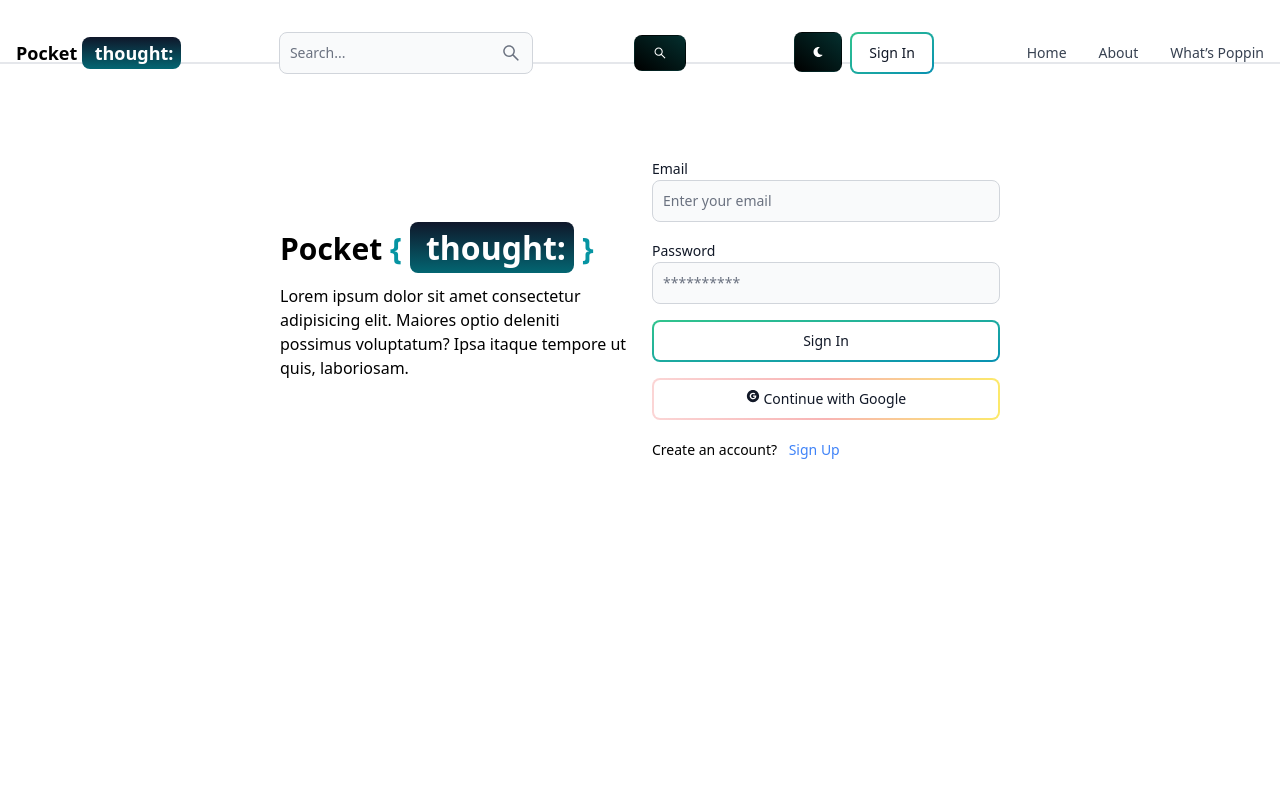
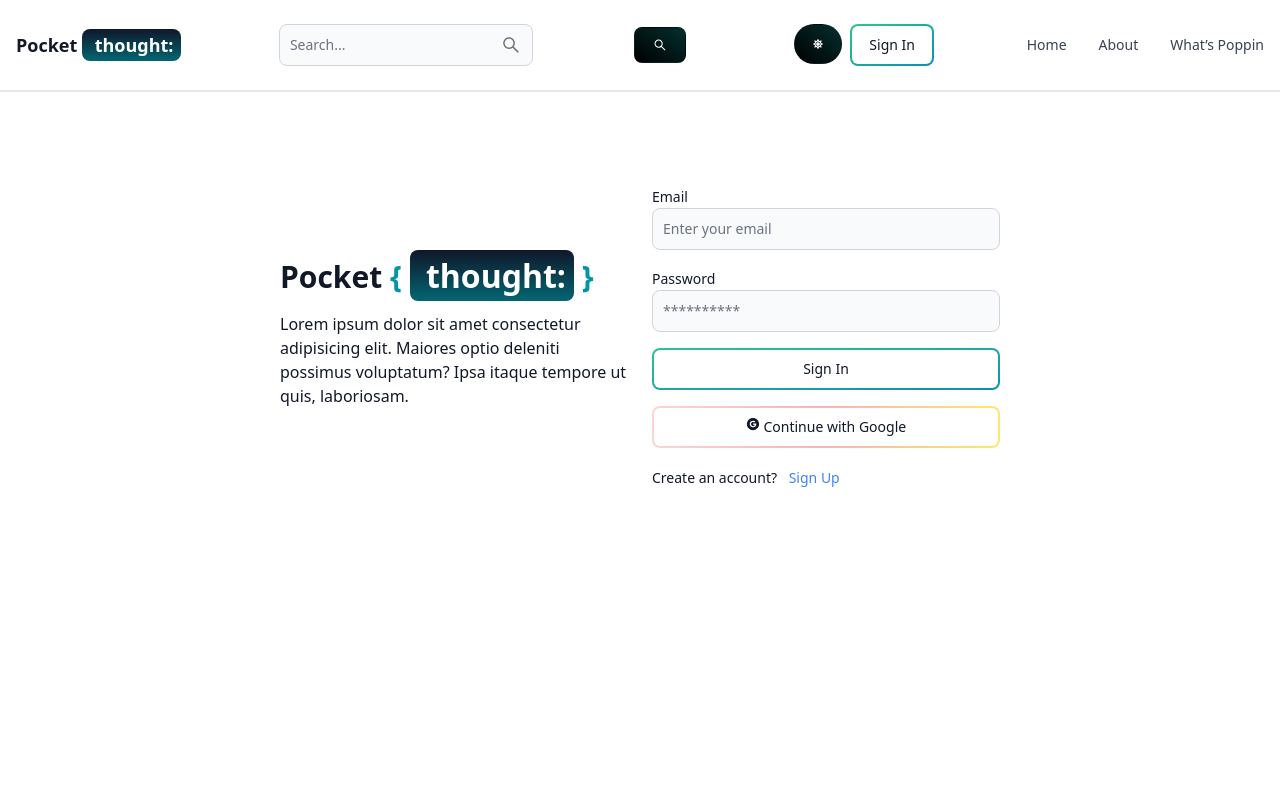
Before and after one commit to TerRosales/tr-blog, a React (Vite) app in the folder client/: page /signin in a window 1280 px wide. Shown: the top 800 px of the page. Built offline with nearby package versions, Linux system fonts and the light colour scheme; no server answers.

Commit message:
Light/Dark Mode

```diff
--- a/client/src/components/Header.jsx
+++ b/client/src/components/Header.jsx
@@ -2,16 +2,19 @@
 import Logo from "./Logo";
 import { Navbar, TextInput, Button, Dropdown, Avatar } from "flowbite-react";
 import { AiOutlineSearch } from "react-icons/ai";
-import { FaMoon } from "react-icons/fa";
+import { FaMoon, FaSun } from "react-icons/fa";
 import { Link, useLocation } from "react-router-dom";
-import { useSelector } from "react-redux";
+import { useSelector, useDispatch } from "react-redux";
+import { toggleTheme } from "../redux/theme/themeSlice";
 
 const Header = () => {
   const path = useLocation().pathname;
+  const dispatch = useDispatch();
   const { currentUser } = useSelector((state) => state.user);
+  const { theme } = useSelector((state) => state.theme);
 
   return (
-    <Navbar className="border-b-2 p-0 m-0 my-2 h-14">
+    <Navbar className="border-b-2 p-0 m-0 h-22">
       <Logo />
       <form>
         <TextInput
@@ -25,8 +28,14 @@
         <AiOutlineSearch />
       </Button>
       <div className="flex">
-        <Button className="w-12 h-10 hidden sm:inline button-gradient">
-          <FaMoon />
+        <Button
+          className="w-12 h-10 hidden sm:inline button-gradient"
+          pill
+          onClick={() => {
+            dispatch(toggleTheme());
+          }}
+        >
+          {theme === "light" ? <FaSun /> : <FaMoon />}
         </Button>
         {currentUser ? (
           <Dropdown
--- /dev/null
+++ b/client/src/components/ThemeProvider.jsx
@@ -0,0 +1,15 @@
+import { useSelector } from "react-redux";
+
+const ThemeProvider = ({ children }) => {
+  const { theme } = useSelector((state) => state.theme);
+
+  return (
+    <div className={theme}>
+      <div className="bg-white text-gray-900 dark:text-gray-500 dark:bg-[rgb(16,23,42)] min-h-screen">
+        {children}
+      </div>
+    </div>
+  );
+};
+
+export default ThemeProvider;
--- a/client/src/main.jsx
+++ b/client/src/main.jsx
@@ -5,12 +5,15 @@
 import { store, persistor } from "./redux/store";
 import { Provider } from "react-redux";
 import { PersistGate } from "redux-persist/integration/react";
+import ThemeProvider from "./components/ThemeProvider.jsx";
 
 ReactDOM.createRoot(document.getElementById("root")).render(
   <React.StrictMode>
     <PersistGate persistor={persistor}>
       <Provider store={store}>
-        <App />
+        <ThemeProvider>
+          <App />
+        </ThemeProvider>
       </Provider>
     </PersistGate>
   </React.StrictMode>
--- a/client/src/redux/store.js
+++ b/client/src/redux/store.js
@@ -1,10 +1,12 @@
 import { configureStore, combineReducers } from "@reduxjs/toolkit";
 import userReducer from "./user/userSlice";
+import themeReducer from "./theme/themeSlice";
 import { persistReducer, persistStore } from "redux-persist";
 import storage from "redux-persist/lib/storage";
 
 const rootReducer = combineReducers({
   user: userReducer,
+  theme: themeReducer,
 });
 
 const persistConfig = {
--- /dev/null
+++ b/client/src/redux/theme/themeSlice.js
@@ -0,0 +1,19 @@
+import { createSlice } from "@reduxjs/toolkit";
+
+const initialState = {
+  theme: "light",
+};
+
+const themeSlice = createSlice({
+  name: "theme",
+  initialState,
+  reducers: {
+    toggleTheme: (state) => {
+      state.theme = state.theme === "light" ? "dark" : "light";
+    },
+  },
+});
+
+export const { toggleTheme } = themeSlice.actions;
+
+export default themeSlice.reducer;
```
